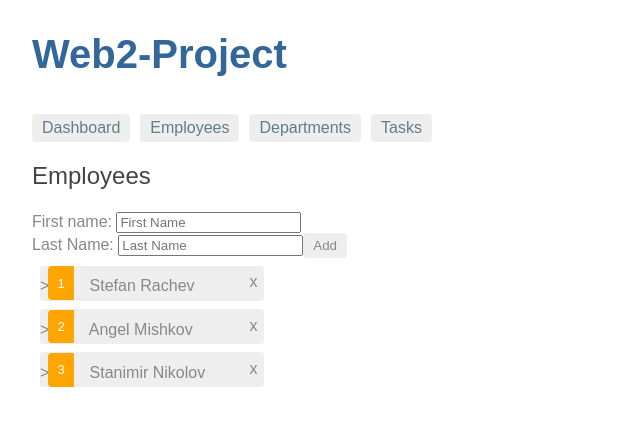
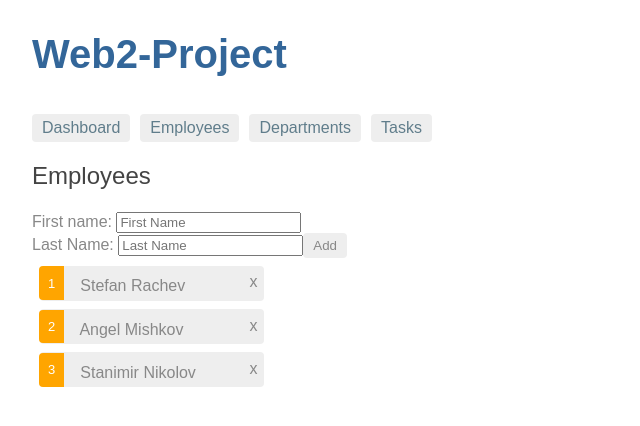
Before and after one commit to TheLostOne-dot/Web2, an Angular app in the folder Web2-Project/: page /employees in a window 1280 px wide. Shown: the top 426 px of the page, without its empty margins (0-640 px from the left). Built offline with nearby package versions, Linux system fonts and the light colour scheme.

Commit message:
Update employees.component.html

```diff
--- a/Web2-Project/src/app/employees/employees.component.html
+++ b/Web2-Project/src/app/employees/employees.component.html
@@ -8,7 +8,7 @@
 </label>
 
 <ul class="employees">
-<li *ngFor="let employee of employees" [class.selected]="employee === selectedEmployee"(click)="onSelect(employee)"  routerLink="/employee/{{employee.empId}}">><span class="badge">{{employee.empId}}</span> {{employee.firstName}} {{employee.lastName}}
+<li *ngFor="let employee of employees" [class.selected]="employee === selectedEmployee"(click)="onSelect(employee)"  routerLink="/employee/{{employee.empId}}"><span class="badge">{{employee.empId}}</span> {{employee.firstName}} {{employee.lastName}}
     <span class="remove" (click)="onRemove(employee)">x</span>
 </li>
 </ul>
```
